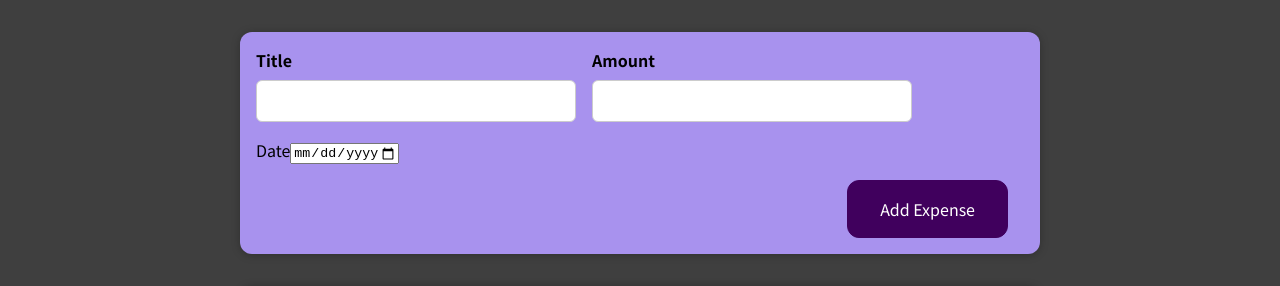
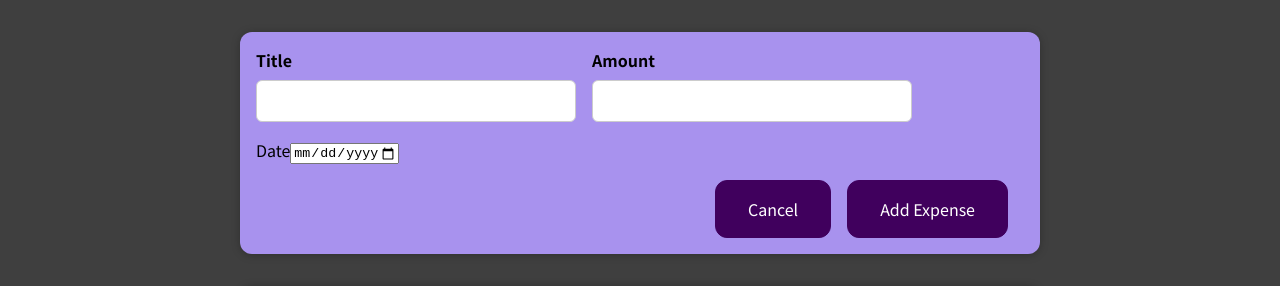
Before and after one commit to rmsteja1/expense_management_application, a React (Create React App) app: page / in a window 1280 px wide. Shown: the top 286 px of the page. Built offline with nearby package versions, Linux system fonts and the light colour scheme.

Commit message:
Added cancel button and its functionality to the exsisting form.

```diff
--- a/src/component/NewExpense/ExpenseFrom.js
+++ b/src/component/NewExpense/ExpenseFrom.js
@@ -27,6 +27,13 @@
     setEnteredDate("");
     props.onSaveExpenseData(expenseData);
   };
+
+  const cancelHandler=()=>{
+    setEnteredTitle("");
+    setEnteredAmount("");
+    setEnteredDate("");
+    props.onCancel();
+  }
 
   return (
     <form onSubmit={submitHandler}>
@@ -61,6 +68,7 @@
         </div>
       </div>
       <div className="new-expense__actions">
+        <button type='button' onClick={cancelHandler}>Cancel</button>
         <button type="submit">Add Expense</button>
       </div>
     </form>
```
